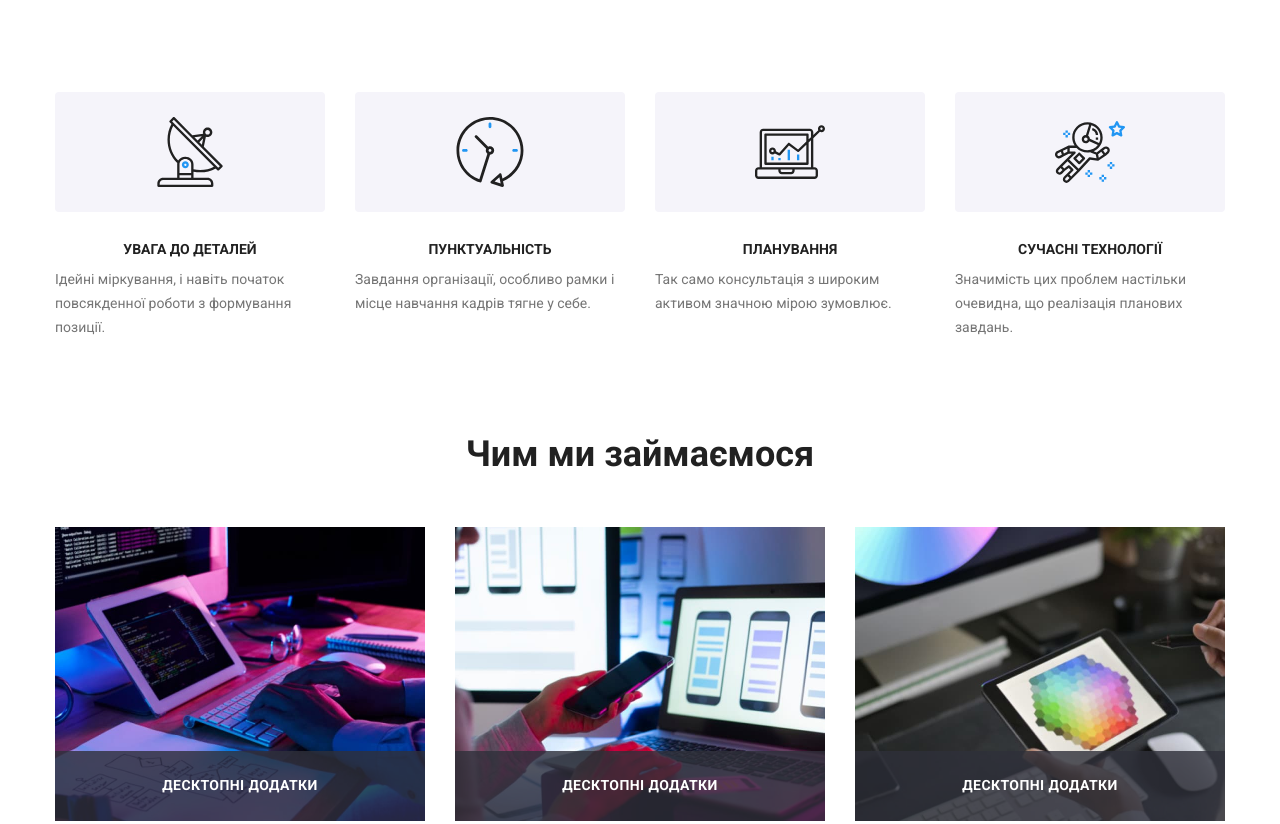
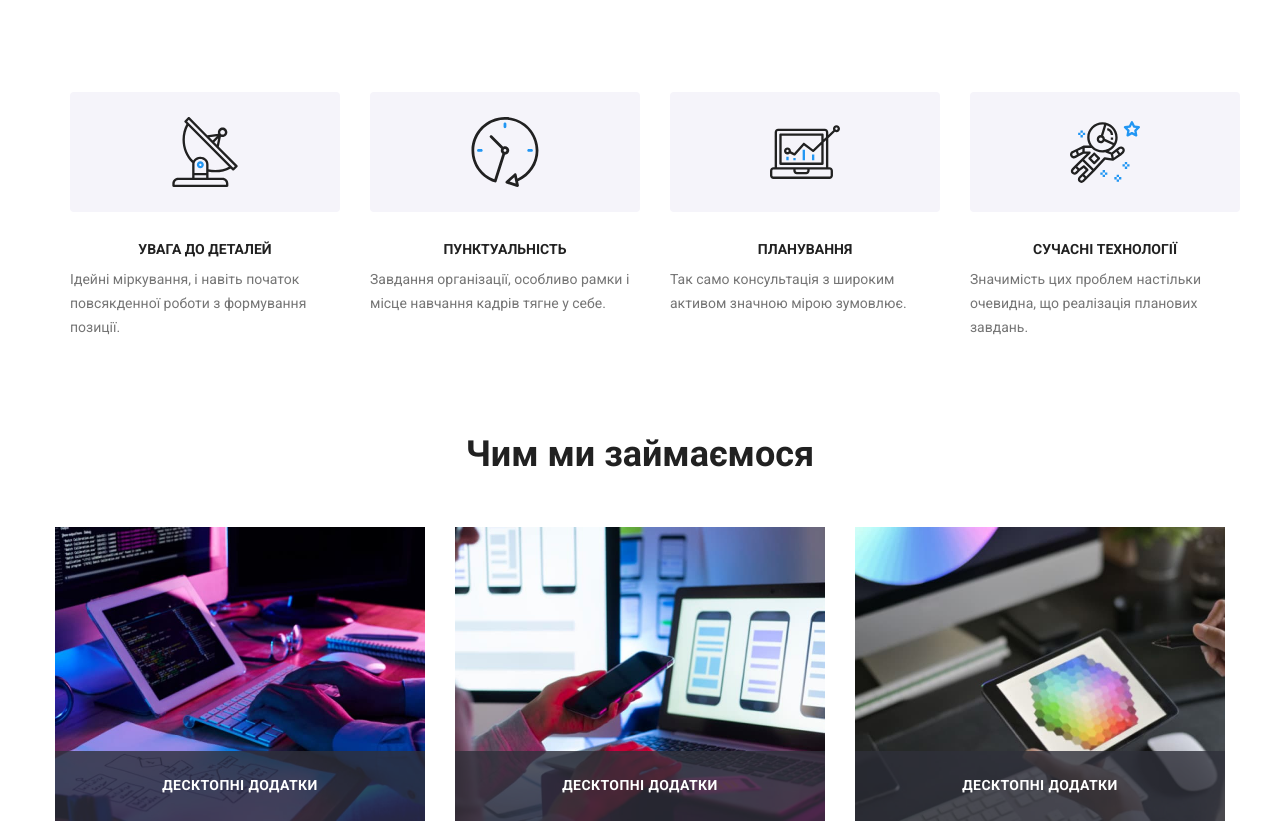
Before and after one commit to Tanya8135/goit-markup-hw-08, a plain HTML site: page index.html in a window 1280 px wide. Shown: the part 699-1523 px from the top of the page. Drawn offline with nearby package versions, Linux system fonts and the light colour scheme; files that its build step writes are made by us from their sources.

Commit message:
add fixed width for mobile, tablet, desktop

```diff
--- a/sass/base/_common.scss
+++ b/sass/base/_common.scss
@@ -1,26 +1,20 @@
 .conteiner {
   margin: 0 auto;
-  max-width: 1170px;
-  min-width: 320px;
+  // max-width: 1170px;
+  // min-width: 320px;
   padding-left: 15px;
   padding-right: 15px;
-  // margin-left: auto;
-  // margin-right: auto;
 
   @include mobile {
-  margin: 0 auto;
-  padding-left: 15px;
-  padding-right: 15px;
+    width: 480px;
   }
 
   @include tablet {
-
+    width: 768px;
   }
 
   @include desktop {
-    margin: 0 auto;
-
-    padding: 0;
+    width: 1200px;
   }
 }
 
```
